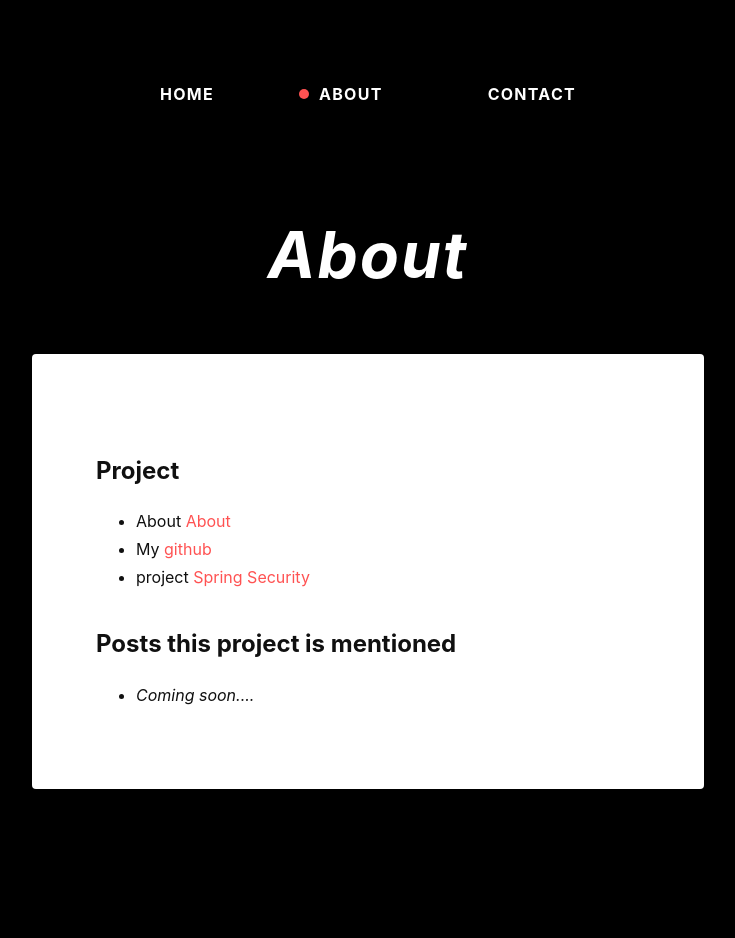
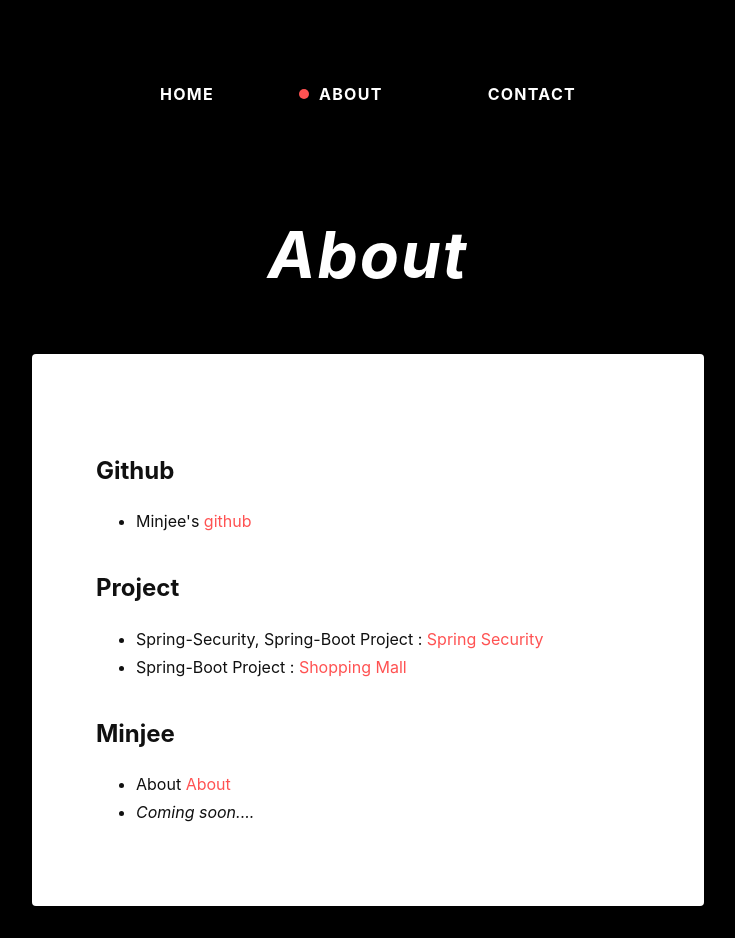
Before and after one commit to MinJee-lee/lala, a React (Create React App) app: page /about in a window 1280 px wide. Shown: the whole page, without its empty margins (272-1007 px from the left). Before the commit the page ends 821 px from the top, so only its background shows below. Built offline with nearby package versions, Linux system fonts and the light colour scheme.

Commit message:
Dom error

```diff
--- a/public/index.html
+++ b/public/index.html
@@ -9,12 +9,12 @@
       name="description"
       content="Web site created using create-react-app"
     />
-    <link rel="apple-touch-icon" href="%PUBLIC_URL%/logo192.png" />
+    <!-- <link rel="apple-touch-icon" href="%PUBLIC_URL%/logo192.png" /> -->
     <!--
       manifest.json provides metadata used when your web app is installed on a
       user's mobile device or desktop. See https://developers.google.com/web/fundamentals/web-app-manifest/
     -->
-    <link rel="manifest" href="%PUBLIC_URL%/manifest.json" />
+   <!--  <link rel="manifest" href="%PUBLIC_URL%/manifest.json" /> -->
     <!--
       Notice the use of %PUBLIC_URL% in the tags above.
       It will be replaced with the URL of the `public` folder during the build.
--- a/src/components/About/About.js
+++ b/src/components/About/About.js
@@ -8,14 +8,18 @@ class About extends Component {
         <div className="content">
           <div className="content--inner">
 
-            <h2>Project</h2>
+            <h2>Github</h2>
             <ul>
-              <li>About <a href="https://www.notion.so/About-8d5c7b76a2ba417d83e2b3f3b6df6452">About</a> </li>
-              <li>My <a href="https://github.com/MinJee-lee">github</a> </li>
-              <li>project <a href="https://www.notion.so/Spring-Security-89ea86cd73574443addf32c18e2de111">Spring Security</a> </li>
+              <li>Minjee's <a href="https://github.com/MinJee-lee">github</a> </li>
+              </ul>
+              <h2>Project</h2>
+            <ul>
+              <li>Spring-Security, Spring-Boot Project :  <a href="https://www.notion.so/Spring-Security-89ea86cd73574443addf32c18e2de111">Spring Security</a> </li>
+              <li>Spring-Boot Project :  <a href="https://github.com/MinJee-lee/ShoppingMall">Shopping Mall</a> </li>
             </ul>
-            <h2>Posts this project is mentioned</h2>
+            <h2> Minjee</h2>
             <ul>
+            <li>About <a href="https://www.notion.so/About-8d5c7b76a2ba417d83e2b3f3b6df6452">About</a> </li>
               <li><em>Coming soon....</em></li>
             </ul>
           </div>
--- a/src/index.js
+++ b/src/index.js
@@ -4,13 +4,17 @@ import './index.css';
 import App from './App';
 import reportWebVitals from './reportWebVitals';
 
-ReactDOM.render(
-  <React.StrictMode>
-    <App />
-  </React.StrictMode>,
-  document.getElementById('root')
-);
+// ReactDOM.render(
+//   <React.StrictMode>
+//     <App />
+//   </React.StrictMode>,
+//   document.getElementById('root')
+// );
 
-// // If you want to start measuring performance in your app, pass a function
+  ReactDOM.render(
+     <App />,
+   document.getElementById('root')
+ );
+ // // If you want to start measuring performance in your app, pass a function
 
  reportWebVitals();
```
Also changed, not shown: 1 other file (tests, documents, lock files or other folders).
